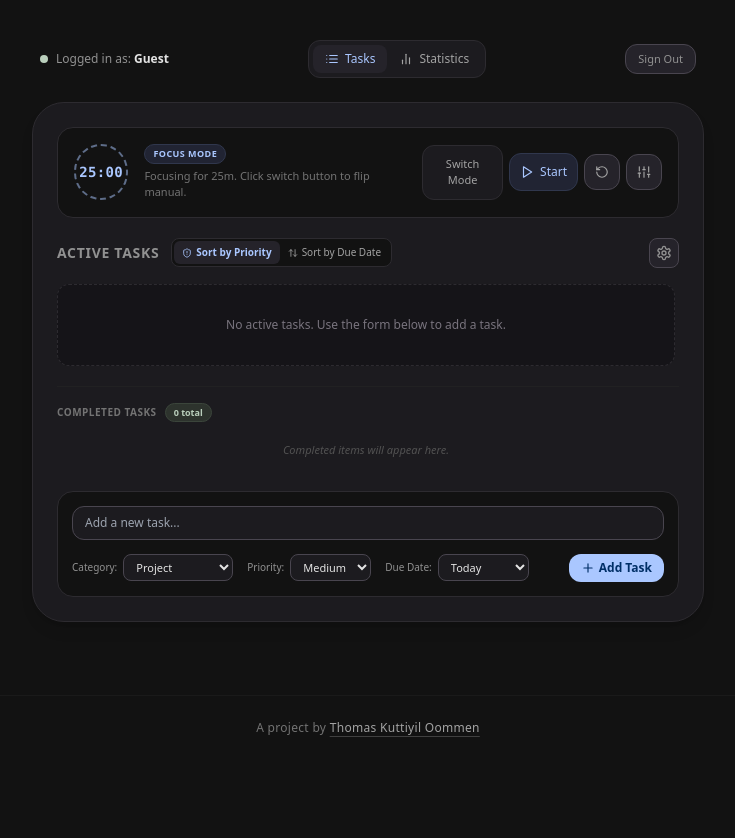
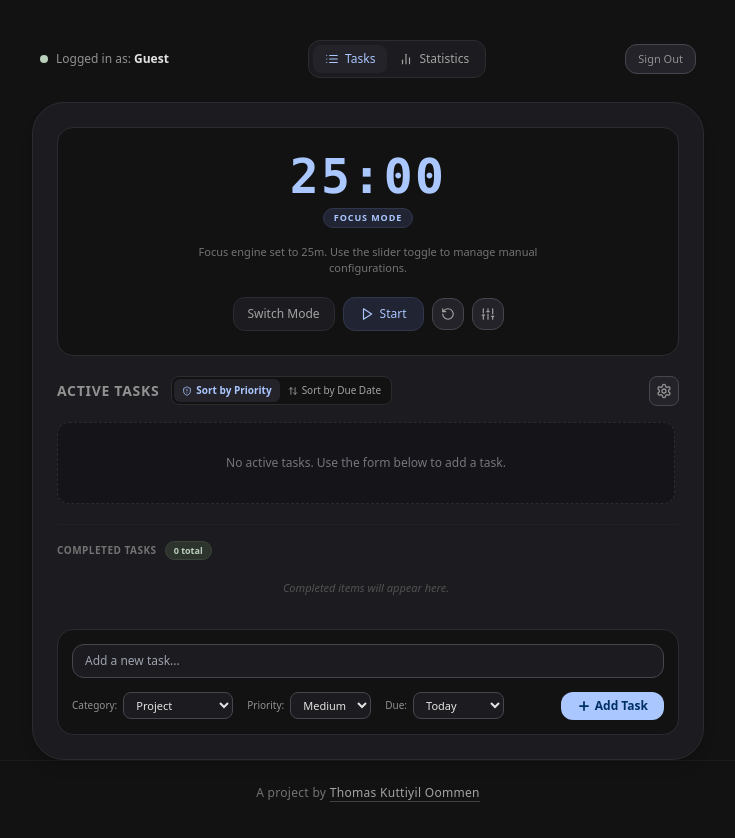
Before and after one commit to tharakanenator/timer, a React (Vite) app: page / in a window 1280 px wide. Both pictures are taken after a click on the button "Continue as Guest". Shown: the top 838 px of the page, without its empty margins (272-1007 px from the left). Before the commit the page ends 800 px from the top, so only its background shows below. Built offline with nearby package versions, Linux system fonts and the light colour scheme.

Commit message:
Clock Updates

```diff
--- a/src/App.jsx
+++ b/src/App.jsx
@@ -451,68 +451,67 @@ export default function App() {
         </button>
       </div>
 
-      {/* TAB 1: CORE TASKS & CONFIGURABLE TIMER */}
+      {/* TAB 1: CORE TASKS & RESTORED V3 POMODORO TIMER */}
       {activeTab === 'tasks' && (
         <div className="w-full max-w-2xl bg-[#1c1b1f] border border-[#2d2b30] rounded-[32px] p-6 flex flex-col gap-5 shadow-lg">
 
-          {/* Integrated Configurable Pomodoro Module */}
-          <div className="bg-[#121212] border border-[#2d2b30] rounded-2xl p-4 space-y-3">
-            <div className="flex items-center justify-between gap-4">
-              <div className="flex items-center gap-4">
-                {/* Dynamic Counter Border based on Session State */}
-                <div className={`h-14 w-14 rounded-full border-2 border-dashed flex items-center justify-center relative select-none transition-colors ${timerMode === 'Focus' ? 'border-[#aac7ff]/50' : 'border-[#ffe082]/50'}`}>
-                  <span className={`text-sm font-bold font-mono tracking-wide ${timerMode === 'Focus' ? 'text-[#aac7ff]' : 'text-[#ffe082]'}`}>
+          {/* Restored V3 Dedicated Pomodoro Dashboard Module */}
+          <div className="bg-[#121212] border border-[#2d2b30] rounded-2xl p-6 flex flex-col items-center justify-center text-center space-y-4">
+
+            {/* V3 High-Contrast Large Counter */}
+            <div className="space-y-1 select-none">
+              <h1 className={`text-5xl font-bold font-mono tracking-wider ${timerMode === 'Focus' ? 'text-[#aac7ff]' : 'text-[#ffe082]'}`}>
                 {formatTime(timeLeft)}
-                  </span>
-                </div>
-                <div>
-                  <div className="flex items-center gap-2">
-                    <span className={`px-2 py-0.5 rounded-full text-[9px] font-bold tracking-wider uppercase border ${timerMode === 'Focus' ? 'bg-[#212433] text-[#aac7ff] border-[#30374d]' : 'bg-[#332a15] text-[#ffe082] border-[#4f4007]'}`}>
+              </h1>
+              <div className="flex justify-center pt-1">
+                <span className={`px-2.5 py-0.5 rounded-full text-[9px] font-bold tracking-widest uppercase border ${timerMode === 'Focus' ? 'bg-[#212433] text-[#aac7ff] border-[#30374d]' : 'bg-[#332a15] text-[#ffe082] border-[#4f4007]'}`}>
                   {timerMode} Mode
                 </span>
               </div>
-                  <p className="text-[11px] text-neutral-500 mt-1">
-                    {timerMode === 'Focus' ? `Focusing for ${focusLength}m` : `Resting for ${breakLength}m`}. Click switch button to flip manual.
-                  </p>
-                </div>
             </div>
 
-              {/* Action Controls */}
-              <div className="flex items-center gap-1.5">
+            <p className="text-[11px] text-neutral-500 max-w-sm">
+              {timerMode === 'Focus' ? `Focus engine set to ${focusLength}m` : `Break window set to ${breakLength}m`}. Use the slider toggle to manage manual configurations.
+            </p>
+
+            {/* V3 Linear Bottom Action Toolbar */}
+            <div className="flex items-center justify-center gap-2 w-full pt-1">
               <button
                 onClick={() => setTimerMode(timerMode === 'Focus' ? 'Break' : 'Focus')}
-                  className="p-2.5 bg-[#1c1b1f] border border-[#2d2b30] hover:border-neutral-500 text-neutral-400 hover:text-white rounded-xl text-[11px] font-medium transition-colors"
+                className="px-3.5 py-2 bg-[#1c1b1f] border border-[#2d2b30] hover:border-neutral-500 text-neutral-400 hover:text-white rounded-xl text-xs font-medium transition-colors"
                 title="Toggle Mode Manual"
               >
                 Switch Mode
               </button>
+
               <button
                 onClick={() => setIsTimerRunning(!isTimerRunning)}
-                  className={`p-2.5 rounded-xl text-xs font-medium transition-all flex items-center gap-1.5 ${isTimerRunning ? 'bg-[#3d1d1d] text-[#ffb4ab] border border-[#601414]' : 'bg-[#212433] text-[#aac7ff] border border-[#30374d] hover:bg-[#2a3047]'}`}
+                className={`px-4 py-2 rounded-xl text-xs font-medium transition-all flex items-center gap-1.5 ${isTimerRunning ? 'bg-[#3d1d1d] text-[#ffb4ab] border border-[#601414]' : 'bg-[#212433] text-[#aac7ff] border border-[#30374d] hover:bg-[#2a3047]'}`}
               >
                 {isTimerRunning ? <Pause className="h-3.5 w-3.5" /> : <Play className="h-3.5 w-3.5" />}
                 {isTimerRunning ? 'Pause' : 'Start'}
               </button>
+
               <button
                 onClick={() => { setIsTimerRunning(false); setTimeLeft(timerMode === 'Focus' ? focusLength * 60 : breakLength * 60); }}
-                  className="p-2.5 bg-[#25232a] border border-[#49454f] text-neutral-400 hover:text-white rounded-xl transition-colors"
+                className="p-2 bg-[#25232a] border border-[#49454f] text-neutral-400 hover:text-white rounded-xl transition-colors"
                 title="Reset Timer"
               >
                 <RotateCcw className="h-3.5 w-3.5" />
               </button>
+
               <button
                 onClick={() => setShowTimerConfig(!showTimerConfig)}
-                  className={`p-2.5 rounded-xl border transition-colors ${showTimerConfig ? 'bg-[#aac7ff] text-[#002f66] border-[#aac7ff]' : 'bg-[#25232a] border-[#49454f] text-neutral-400 hover:text-white'}`}
+                className={`p-2 rounded-xl border transition-colors ${showTimerConfig ? 'bg-[#aac7ff] text-[#002f66] border-[#aac7ff]' : 'bg-[#25232a] border-[#49454f] text-neutral-400 hover:text-white'}`}
                 title="Configure Intervals"
               >
                 <Sliders className="h-3.5 w-3.5" />
               </button>
             </div>
-            </div>
 
             {/* Configurable Multi-Interval Settings Panel */}
             {showTimerConfig && (
-              <div className="p-3 bg-[#1c1b1f] border border-[#2d2b30] rounded-xl grid grid-cols-2 gap-4 text-xs animate-fade-in">
+              <div className="w-full p-3 bg-[#1c1b1f] border border-[#2d2b30] rounded-xl grid grid-cols-2 gap-4 text-xs text-left animate-fade-in">
                 <div className="space-y-1.5">
                   <label className="text-neutral-400 font-medium block">Focus Duration (Minutes):</label>
                   <input
@@ -683,7 +682,7 @@ export default function App() {
                 </div>
 
                 <div className="flex items-center gap-1.5">
-                  <span className="text-[10px] text-[#919191] font-medium">Due Date:</span>
+                  <span className="text-[10px] text-[#919191] font-medium">Due:</span>
                   <select value={taskDueDate} onChange={(e) => setTaskDueDate(e.target.value)} className="bg-[#1c1b1f] border border-[#49454f] text-[#e3e3e3] text-[11px] rounded-lg px-2 py-1 focus:outline-none focus:border-[#aac7ff] cursor-pointer">
                     <option value="Today">Today</option>
                     <option value="Tomorrow">Tomorrow</option>
@@ -693,116 +692,108 @@ export default function App() {
                 </div>
               </div>
 
-              <button type="submit" className="px-3 py-1.5 bg-[#aac7ff] text-[#002f66] rounded-xl font-semibold text-xs flex items-center gap-1 hover:bg-[#b6c4ff] transition-all ml-auto">
-                <Plus className="h-3.5 w-3.5" /> Add Task
+              <button type="submit" className="px-4 py-1.5 bg-[#aac7ff] text-[#002f66] rounded-xl font-bold text-xs hover:bg-[#b6c4ff] transition-colors flex items-center gap-1">
+                <Plus className="h-3.5 w-3.5 stroke-[3]" /> Add Task
               </button>
             </div>
           </form>
+
         </div>
       )}
 
-      {/* TAB 2: INTERACTIVE METRICS */}
+      {/* TAB 2: ANALYTICS PERFORMANCE METRICS */}
       {activeTab === 'statistics' && (
-        <div className="w-full max-w-2xl bg-[#1c1b1f] border border-[#2d2b30] rounded-[32px] p-6 flex flex-col gap-6 shadow-lg animate-fade-in">
+        <div className="w-full max-w-2xl bg-[#1c1b1f] border border-[#2d2b30] rounded-[32px] p-6 flex flex-col gap-6 shadow-lg">
           <div className="flex flex-wrap items-center justify-between gap-3 border-b border-neutral-800/60 pb-4">
             <div>
-              <h2 className="text-sm font-semibold tracking-wider text-[#919191] uppercase">Performance Metrics</h2>
-              <p className="text-xs text-neutral-400 mt-0.5">Analysis of closed tasks over time.</p>
+              <h2 className="text-base font-medium text-[#e3e3e3]">Metrics & Core Insights</h2>
+              <p className="text-[11px] text-neutral-500 mt-0.5">Real-time breakdown of tasks processed across workstreams.</p>
             </div>
 
             <div className="flex items-center gap-2">
-              <span className="text-xs text-neutral-400">Filter Category:</span>
+              <span className="text-[10px] text-[#919191] font-medium">Filter Deck:</span>
               <select
                 value={statsCategoryFilter}
                 onChange={(e) => setStatsCategoryFilter(e.target.value)}
-                className="bg-[#121212] border border-[#49454f] text-[#e3e3e3] text-xs rounded-xl px-3 py-1.5 focus:outline-none focus:border-[#aac7ff] cursor-pointer"
+                className="bg-[#121212] border border-[#49454f] text-[#e3e3e3] text-[11px] rounded-lg px-2.5 py-1.5 focus:outline-none focus:border-[#aac7ff] cursor-pointer"
               >
                 <option value="All">All Categories</option>
-                {buckets.map((b) => (
+                {buckets.map(b => (
                   <option key={b} value={b}>{b}</option>
                 ))}
               </select>
             </div>
           </div>
 
+          {/* Lifetime Distribution Metrics */}
           <div className="grid grid-cols-3 gap-3">
-            <div className="bg-[#121212] border border-[#2d2b30] p-3.5 rounded-2xl text-center">
-              <span className="text-[10px] font-bold text-[#ffb4ab] uppercase tracking-wider block">High Priority</span>
-              <span className="text-xl font-semibold text-[#e3e3e3] block mt-1 tabular-nums">{lifetimePriorities.High}</span>
+            <div className="bg-[#121212] border border-[#2d2b30] p-3.5 rounded-xl text-center space-y-1">
+              <span className="text-[9px] font-bold text-[#ffb4ab] uppercase tracking-wider block">High Priority</span>
+              <p className="text-xl font-mono font-bold text-[#e3e3e3]">{lifetimePriorities.High}</p>
             </div>
-            <div className="bg-[#121212] border border-[#2d2b30] p-3.5 rounded-2xl text-center">
-              <span className="text-[10px] font-bold text-[#ffe082] uppercase tracking-wider block">Medium Priority</span>
-              <span className="text-xl font-semibold text-[#e3e3e3] block mt-1 tabular-nums">{lifetimePriorities.Medium}</span>
+            <div className="bg-[#121212] border border-[#2d2b30] p-3.5 rounded-xl text-center space-y-1">
+              <span className="text-[9px] font-bold text-[#ffe082] uppercase tracking-wider block">Medium Priority</span>
+              <p className="text-xl font-mono font-bold text-[#e3e3e3]">{lifetimePriorities.Medium}</p>
             </div>
-            <div className="bg-[#121212] border border-[#2d2b30] p-3.5 rounded-2xl text-center">
-              <span className="text-[10px] font-bold text-[#c2e7ff] uppercase tracking-wider block">Low Priority</span>
-              <span className="text-xl font-semibold text-[#e3e3e3] block mt-1 tabular-nums">{lifetimePriorities.Low}</span>
+            <div className="bg-[#121212] border border-[#2d2b30] p-3.5 rounded-xl text-center space-y-1">
+              <span className="text-[9px] font-bold text-[#c2e7ff] uppercase tracking-wider block">Low Priority</span>
+              <p className="text-xl font-mono font-bold text-[#e3e3e3]">{lifetimePriorities.Low}</p>
             </div>
           </div>
 
-          <div className="bg-[#121212] border border-[#2d2b30] rounded-2xl p-5">
-            <span className="text-xs font-semibold text-neutral-400 block mb-6">Daily Task Completion History (Last 7 Active Days)</span>
+          {/* Productivity Velocity Chart (Last 7 Active Iterations) */}
+          <div className="bg-[#121212] border border-[#2d2b30] rounded-2xl p-4 space-y-4">
+            <span className="text-[10px] font-bold text-[#919191] uppercase tracking-wider block">Completion Engine Output (Last 7 Days)</span>
 
-            {chartData.length > 0 ? (
-              <div className="space-y-6">
-                <div className="h-44 flex items-end justify-between gap-3 px-2 border-b border-neutral-800/80 pb-1">
-                  {chartData.map((day, i) => {
-                    const heightPct = maxTotal > 0 ? (day.total / maxTotal) * 100 : 0;
-                    const highPct = day.total > 0 ? (day.High / day.total) * 100 : 0;
-                    const medPct = day.total > 0 ? (day.Medium / day.total) * 100 : 0;
-                    const lowPct = day.total > 0 ? (day.Low / day.total) * 100 : 0;
+            <div className="h-32 flex items-end justify-between gap-2 pt-2 border-b border-neutral-800 px-2">
+              {chartData.map((day, idx) => {
+                const total = day.total || 0;
+                const percentage = maxTotal > 0 ? (total / maxTotal) * 100 : 0;
 
                 return (
-                      <div key={i} className="flex-1 flex flex-col items-center group relative h-full justify-end">
-                        <div className="absolute -top-12 bg-[#1c1b1f] border border-[#49454f] rounded-lg p-2 text-[10px] space-y-0.5 opacity-0 group-hover:opacity-100 transition-opacity z-10 shadow-xl pointer-events-none min-w-[85px]">
-                          <p className="font-bold border-b border-neutral-800 pb-0.5 mb-1 text-center text-neutral-300">{day.date}</p>
-                          <p className="flex justify-between text-[#ffb4ab]">High: <span className="font-mono">{day.High}</span></p>
-                          <p className="flex justify-between text-[#ffe082]">Med: <span className="font-mono">{day.Medium}</span></p>
-                          <p className="flex justify-between text-[#c2e7ff]">Low: <span className="font-mono">{day.Low}</span></p>
-                          <p className="flex justify-between text-white border-t border-neutral-800 pt-0.5 font-bold">Total: <span className="font-mono">{day.total}</span></p>
+                  <div key={idx} className="flex flex-col items-center flex-1 group relative h-full justify-end">
+                    {/* Tooltip on Hover */}
+                    <div className="absolute bottom-full mb-2 bg-[#1c1b1f] border border-[#49454f] rounded-lg p-2 text-[9px] text-[#e3e3e3] opacity-0 group-hover:opacity-100 transition-opacity pointer-events-none z-10 space-y-0.5 shadow-xl min-w-[75px] text-center">
+                      <p className="font-bold border-b border-neutral-800 pb-0.5 mb-1">{day.date}</p>
+                      <p className="text-[#ffb4ab]">High: {day.High}</p>
+                      <p className="text-[#ffe082]">Med: {day.Medium}</p>
+                      <p className="text-[#c2e7ff]">Low: {day.Low}</p>
+                      <p className="font-bold text-[#aac7ff] pt-0.5 border-t border-neutral-800 mt-0.5">Total: {total}</p>
                     </div>
 
+                    {/* Stacked Vertical Segment Bar */}
                     <div
-                          className="w-full rounded-t-md overflow-hidden flex flex-col justify-end transition-all duration-500 ease-out min-h-[4px]"
-                          style={{ height: `${heightPct}%` }}
+                      className="w-full rounded-t-md transition-all duration-500 bg-[#aac7ff]/20 group-hover:bg-[#aac7ff]/30 flex flex-col justify-end overflow-hidden"
+                      style={{ height: `${Math.max(8, percentage)}%` }}
                     >
-                          {day.High > 0 && <div className="bg-[#601414] border-t border-[#ffb4ab]/20" style={{ height: `${highPct}%` }} />}
-                          {day.Medium > 0 && <div className="bg-[#4f4007] border-t border-[#ffe082]/20" style={{ height: `${medPct}%` }} />}
-                          {day.Low > 0 && <div className="bg-[#223344] border-t border-[#c2e7ff]/20" style={{ height: `${lowPct}%` }} />}
+                      {/* Segment Colors inside the Bar matching priority colors */}
+                      {day.High > 0 && <div className="bg-[#ffb4ab]/80 flex-1 min-h-[3px]" title={`High: ${day.High}`} />}
+                      {day.Medium > 0 && <div className="bg-[#ffe082]/80 flex-1 min-h-[3px]" title={`Medium: ${day.Medium}`} />}
+                      {day.Low > 0 && <div className="bg-[#c2e7ff]/80 flex-1 min-h-[3px]" title={`Low: ${day.Low}`} />}
                     </div>
 
-                        <span className="text-[9px] text-neutral-500 mt-2 block truncate w-full text-center tracking-tight">
-                          {day.date.substring(0, 5)}
-                        </span>
+                    <span className="text-[8px] text-neutral-500 mt-2 truncate max-w-[45px] font-mono">{day.date.split('/')[1] || day.date}</span>
                   </div>
                 );
               })}
+
+              {chartData.length === 0 && (
+                <div className="w-full h-full flex items-center justify-center">
+                  <p className="text-xs text-neutral-600 italic">No historical timeline markers available yet.</p>
+                </div>
+              )}
             </div>
 
-                <div className="flex flex-wrap justify-center gap-x-5 gap-y-1.5 text-[10px] text-neutral-400 pt-1">
-                  <div className="flex items-center gap-1.5">
-                    <div className="h-2.5 w-2.5 bg-[#601414] border border-[#ffb4ab]/30 rounded" />
-                    <span>High Priority</span>
+            <div className="flex justify-center gap-4 text-[9px] text-neutral-500 pt-1">
+              <div className="flex items-center gap-1.5"><div className="h-1.5 w-1.5 bg-[#ffb4ab] rounded-full" /> High</div>
+              <div className="flex items-center gap-1.5"><div className="h-1.5 w-1.5 bg-[#ffe082] rounded-full" /> Medium</div>
+              <div className="flex items-center gap-1.5"><div className="h-1.5 w-1.5 bg-[#c2e7ff] rounded-full" /> Low</div>
             </div>
-                  <div className="flex items-center gap-1.5">
-                    <div className="h-2.5 w-2.5 bg-[#4f4007] border border-[#ffe082]/30 rounded" />
-                    <span>Medium Priority</span>
-                  </div>
-                  <div className="flex items-center gap-1.5">
-                    <div className="h-2.5 w-2.5 bg-[#223344] border border-[#c2e7ff]/30 rounded" />
-                    <span>Low Priority</span>
-                  </div>
-                </div>
-              </div>
-            ) : (
-              <div className="text-center py-10 border border-dashed border-[#2d2b30] rounded-xl bg-[#151418]">
-                <p className="text-xs text-[#79747e]">No daily completion history available to chart yet.</p>
-              </div>
-            )}
           </div>
         </div>
       )}
 
+      {/* Subtle Personal Branding Footer */}
       <ProjectFooter />
     </div>
   );
```
Lines whose indentation alone changed are shown as unchanged.
